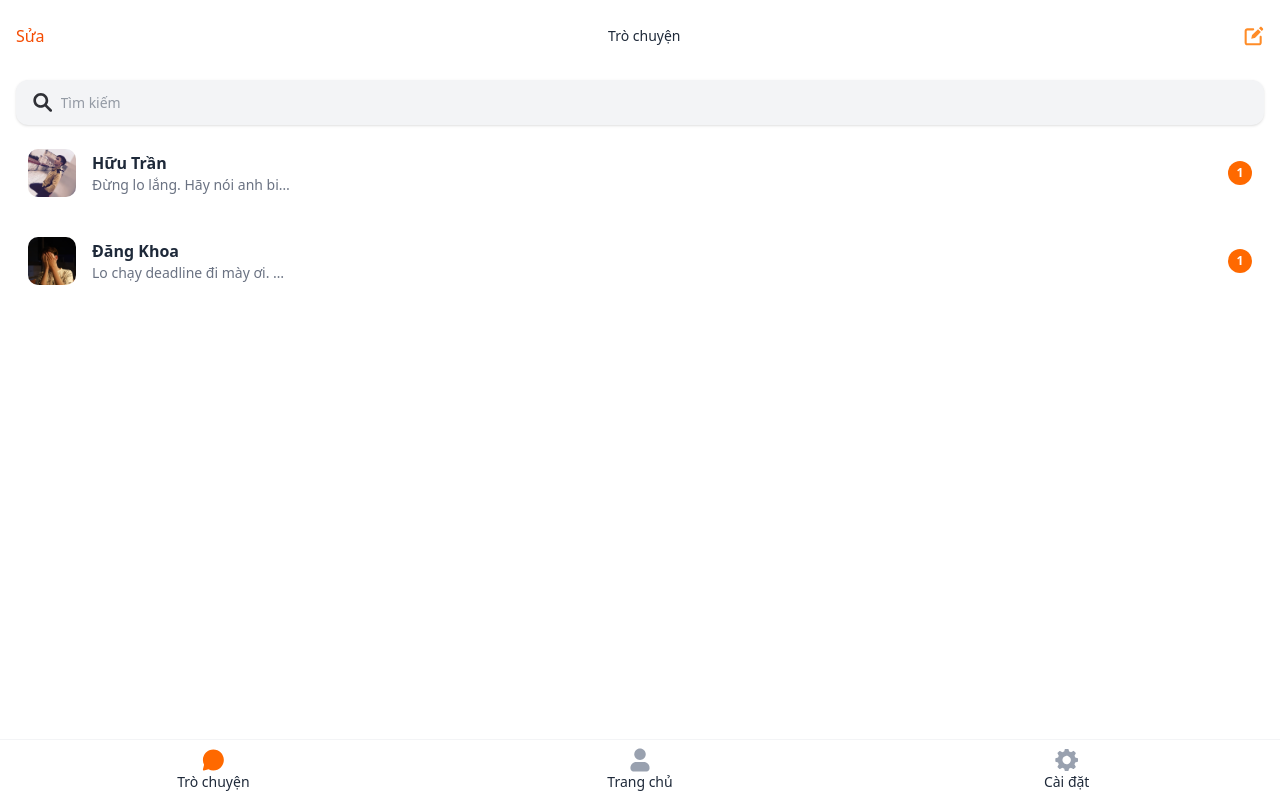
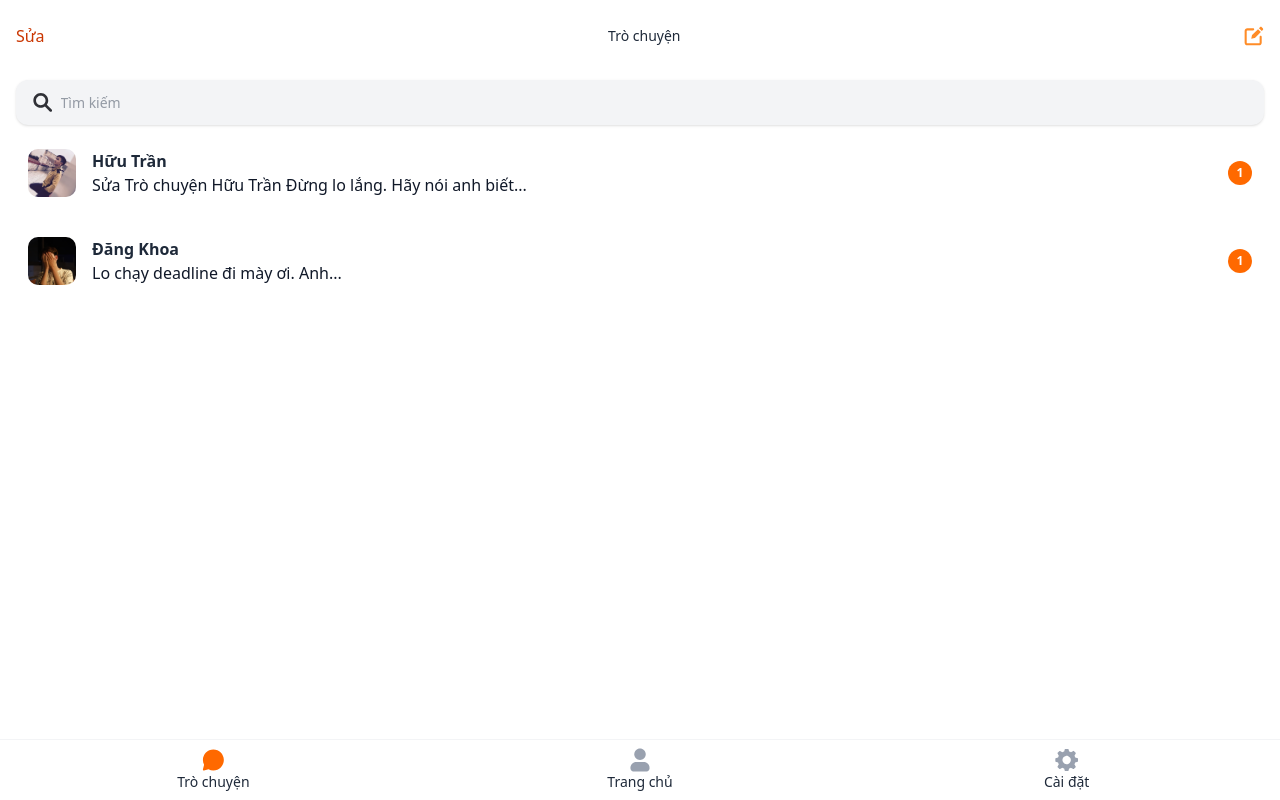
Before and after one commit to dangkhoa2004/ivibo, a Vue app: page /message in a window 1280 px wide. Built offline with nearby package versions, Linux system fonts and the light colour scheme; what vue3-apexcharts would draw is missing.

Commit message:
[UPDATE] ICON & TEMPLATE

```diff
--- a/src/views/ChatListView/ChatListView.vue
+++ b/src/views/ChatListView/ChatListView.vue
@@ -4,7 +4,7 @@
         <div class="flex-1 overflow-y-auto">
             <!-- Header -->
             <div class="flex items-center justify-between px-4 pt-6 pb-2 mb-3">
-                <span class="text-orange-600 font-medium cursor-pointer">Sửa</span>
+                <span class="text-orange-700 font-medium cursor-pointer">Sửa</span>
                 <span class="text-sm font-medium text-gray-800">Trò chuyện</span>
                 <button class="cursor-pointer" aria-label="Tạo tin nhắn mới">
                     <WritingIcon />
@@ -31,8 +31,8 @@
                             class="w-12 h-12 rounded-[10px] object-cover" />
                         <div>
                             <p class="font-semibold text-base">Hữu Trần</p>
-                            <p class="text-sm text-gray-500 truncate max-w-[200px]">
-                                Đừng lo lắng. Hãy nói anh biết...
+                            <p class="text-[16px] text-gray-900 leading-normal">
+                                Sửa Trò chuyện Hữu Trần Đừng lo lắng. Hãy nói anh biết...
                             </p>
                         </div>
                     </div>
@@ -48,7 +48,7 @@
                             class="w-12 h-12 rounded-[10px] object-cover" />
                         <div>
                             <p class="font-semibold text-base">Đăng Khoa</p>
-                            <p class="text-sm text-gray-500 truncate max-w-[200px]">
+                            <p class="text-[16px] text-gray-900 leading-normal">
                                 Lo chạy deadline đi mày ơi. Anh...
                             </p>
                         </div>
```
